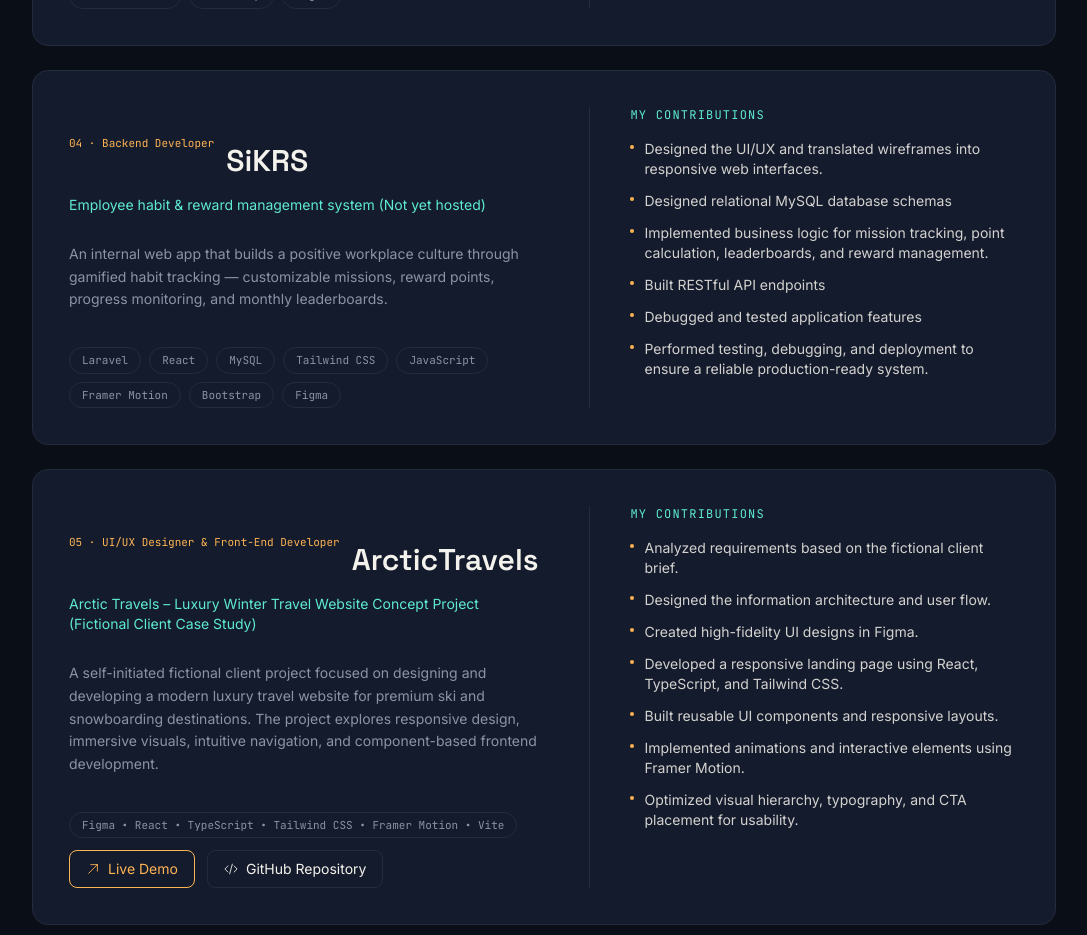
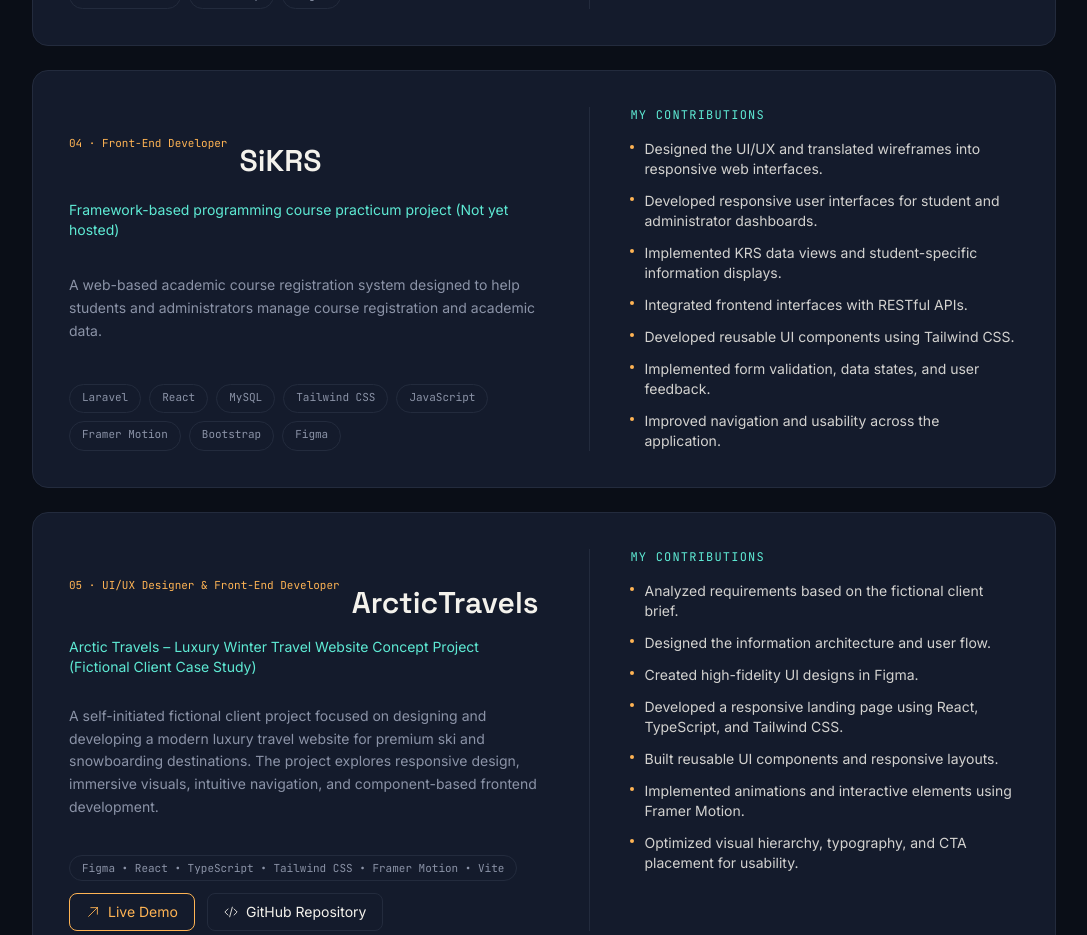
Before and after one commit to deviarynn/DeviAryani_portofolio, a React (Vite) app: page / in a window 1280 px wide. Shown: the part 7640-8575 px from the top of the page, without its empty margins (96-1183 px from the left). Built offline with nearby package versions, Linux system fonts and the light colour scheme.

Commit message:
up project

```diff
--- a/src/data/projects.js
+++ b/src/data/projects.js
@@ -57,18 +57,19 @@ export const projects = [
   {
     id: "sikrs",
     name: "SiKRS",
-    tagline: "Employee habit & reward management system (Not yet hosted)",
+    tagline: "Framework-based programming course practicum project (Not yet hosted)",
     description:
-      "An internal web app that builds a positive workplace culture through gamified habit tracking — customizable missions, reward points, progress monitoring, and monthly leaderboards.",
-    role: "Backend Developer",
+      "A web-based academic course registration system designed to help students and administrators manage course registration and academic data.",
+    role: "Front-End Developer",
     stack: ["Laravel", "React", "MySQL", "Tailwind CSS", "JavaScript", "Framer Motion", "Bootstrap", "Figma"],
     contributions: [
       "Designed the UI/UX and translated wireframes into responsive web interfaces.",
-      "Designed relational MySQL database schemas",
-      "Implemented business logic for mission tracking, point calculation, leaderboards, and reward management.",
-      "Built RESTful API endpoints",
-      "Debugged and tested application features",
-      "Performed testing, debugging, and deployment to ensure a reliable production-ready system.",
+      "Developed responsive user interfaces for student and administrator dashboards.",
+      "Implemented KRS data views and student-specific information displays.",
+      "Integrated frontend interfaces with RESTful APIs.",
+      "Developed reusable UI components using Tailwind CSS.",
+      "Implemented form validation, data states, and user feedback.",
+      "Improved navigation and usability across the application.",
     ],
     // github: "https://github.com/deviarynn/be-lifesync",
     // github: "https://github.com/deviarynn/FE_lifesync",
```
